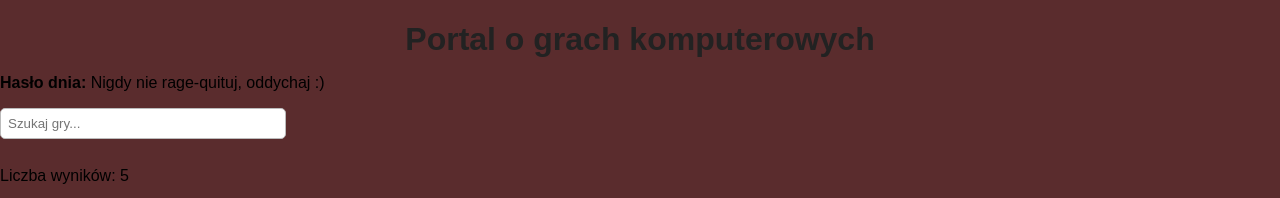
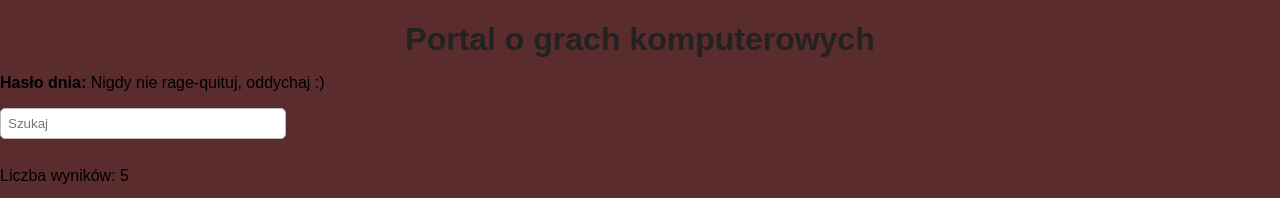
Before and after one commit to Damian-565/Damian-Celej-Strona_o_Grach, a React (Create React App) app: page / in a window 1280 px wide. Shown: the top 198 px of the page. Built offline with nearby package versions, Linux system fonts and the light colour scheme.

Commit message:
Update index.js

```diff
--- a/src/index.js
+++ b/src/index.js
@@ -64,7 +64,7 @@ return(
 <p><b>Hasło dnia:</b> {haslo}</p>
 
 <input
- placeholder="Szukaj gry..."
+ placeholder="Szukaj"
  value={wyszukiwane}
  onChange={(e)=>ustawWyszukiwane(e.target.value)}
  />
```
